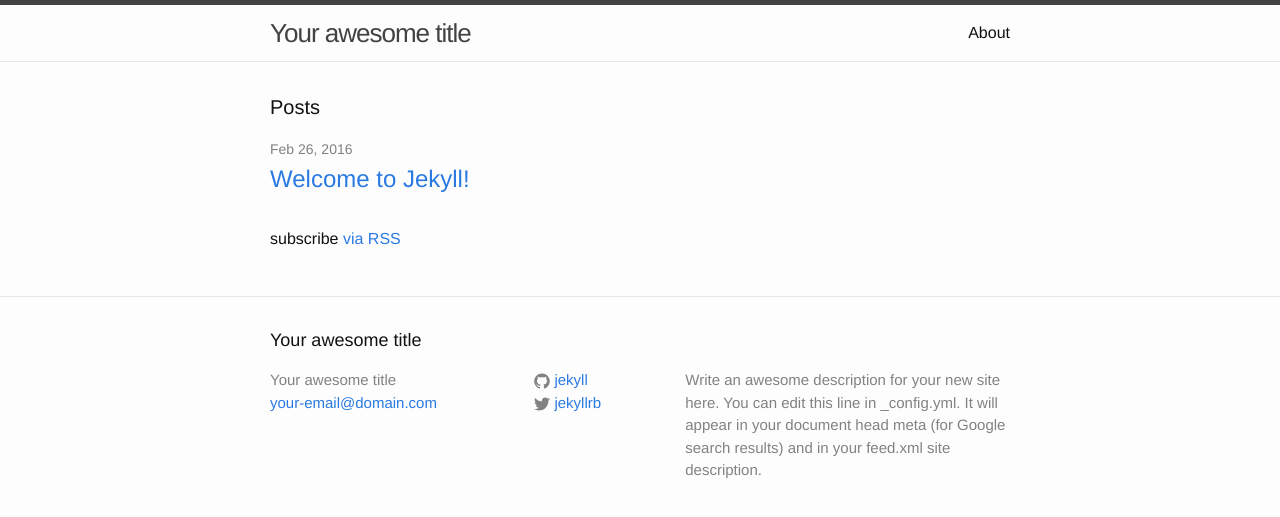
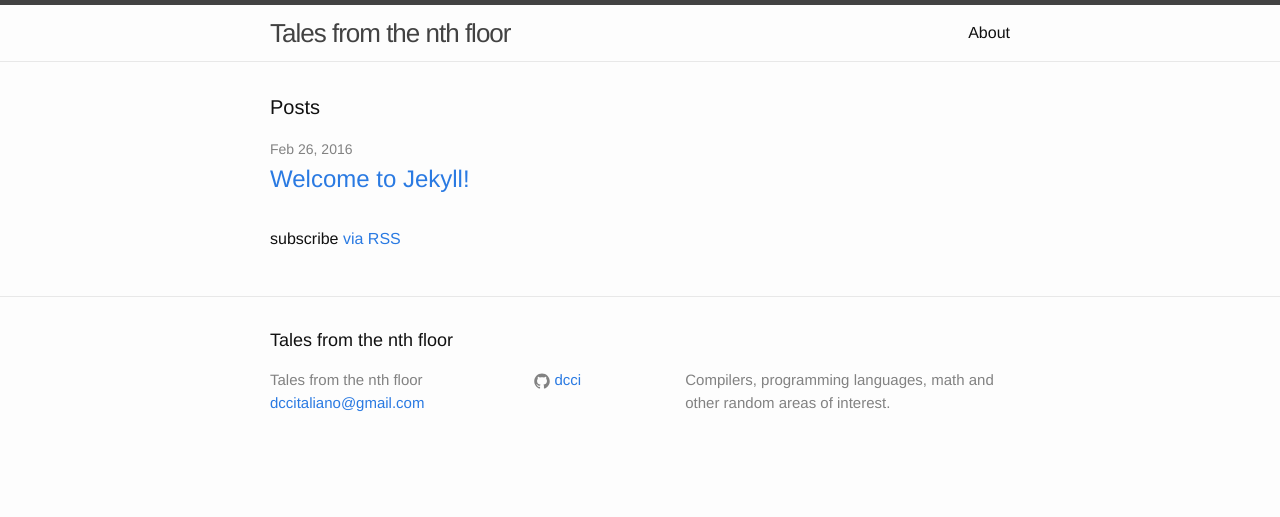
Before and after one commit to dcci/dcci.github.io, a Jekyll site: the page built from index.html, in a window 1280 px wide. Shown: the top 517 px of the page. Built offline with Jekyll 4.4.1, drawn with Linux system fonts in a browser that asks for light colours.

Commit message:
Update description and other details.

```diff
--- a/_config.yml
+++ b/_config.yml
@@ -6,16 +6,14 @@
 # 'jekyll serve'. If you change this file, please restart the server process.
 
 # Site settings
-title: Your awesome title
-email: your-email@domain.com
+title: Tales from the nth floor
+email: dccitaliano@gmail.com
 description: > # this means to ignore newlines until "baseurl:"
-  Write an awesome description for your new site here. You can edit this
-  line in _config.yml. It will appear in your document head meta (for
-  Google search results) and in your feed.xml site description.
+  Compilers, programming languages, math and other random
+  areas of interest.
 baseurl: "" # the subpath of your site, e.g. /blog
-url: "http://yourdomain.com" # the base hostname & protocol for your site
-twitter_username: jekyllrb
-github_username:  jekyll
+url: "http://dcci.github.io" # the base hostname & protocol for your site
+github_username:  dcci
 
 # Build settings
 markdown: kramdown
```
